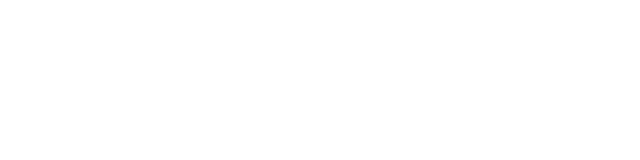
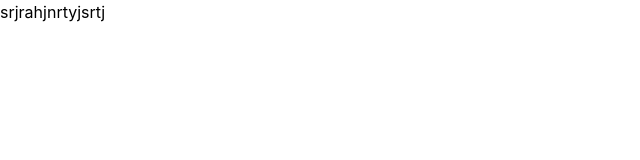
Before and after one commit to pickario2356/few-projects-of-JS-and-React-JS, a React (Vite) app in the folder REACT/K72-clone (GSAP)/: page /agence in a window 1280 px wide. Shown: the top 160 px of the page, without its empty margins (0-640 px from the left). Built offline with nearby package versions, Linux system fonts and the light colour scheme.

Commit message:
was bz today so no big achivement

```diff
--- a/REACT/K72-clone (GSAP)/src/components/home/HomeBottomText.jsx
+++ b/REACT/K72-clone (GSAP)/src/components/home/HomeBottomText.jsx
@@ -5,13 +5,13 @@ const HomeBottomText = () => {
   return (
     <div className="font-[font1] gap-4 flex overflow-hidden items-center justify-center px-[5vw]">
       <Link
-        className="text-[7.5vw] leading-[6vw] border-3 pt-3 rounded-full uppercase px-10 "
+        className="text-[7.5vw] hover:border-[#D3FD50] hover:text-[#D3FD50] leading-[6vw] border-3 pt-3 rounded-full uppercase px-10 "
         to="/projects"
       >
         Projects
       </Link>
       <Link
-        className="text-[7.5vw] leading-[6vw]  border-3 pt-3 rounded-full uppercase px-10 "
+        className="text-[7.5vw] hover:border-[#D3FD50] hover:text-[#D3FD50] leading-[6vw]  border-3 pt-3 rounded-full uppercase px-10 "
         to="/agence"
       >
         Agency
--- a/REACT/K72-clone (GSAP)/src/components/home/HomeHeroText.jsx
+++ b/REACT/K72-clone (GSAP)/src/components/home/HomeHeroText.jsx
@@ -4,7 +4,7 @@ import Video from "./Video";
 const HomeHeroText = () => {
   return (
     <div className="font-[font1] text-center">
-      <div className="uppercase text-[9.5vw] flex items-center justify-center  leading-[9.5vw] ">
+      <div className="uppercase  text-[9.5vw] flex items-center justify-center  leading-[9.5vw] ">
         The spark for
       </div>
       <div className="uppercase text-[9.5vw] flex items-center justify-center leading-[9.5vw] ">
--- a/REACT/K72-clone (GSAP)/src/pages/Agence.jsx
+++ b/REACT/K72-clone (GSAP)/src/pages/Agence.jsx
@@ -2,7 +2,7 @@ import React from 'react'
 
 const Agence = () => {
   return (
-    <div>Agence</div>
+    <div className='text-black' >srjrahjnrtyjsrtj</div>
   )
 }
 
--- a/REACT/K72-clone (GSAP)/src/pages/Projects.jsx
+++ b/REACT/K72-clone (GSAP)/src/pages/Projects.jsx
@@ -2,7 +2,7 @@ import React from 'react'
 
 const Projects = () => {
   return (
-    <div>Projects</div>
+   <div className=''>Projects</div>
   )
 }
 
```
